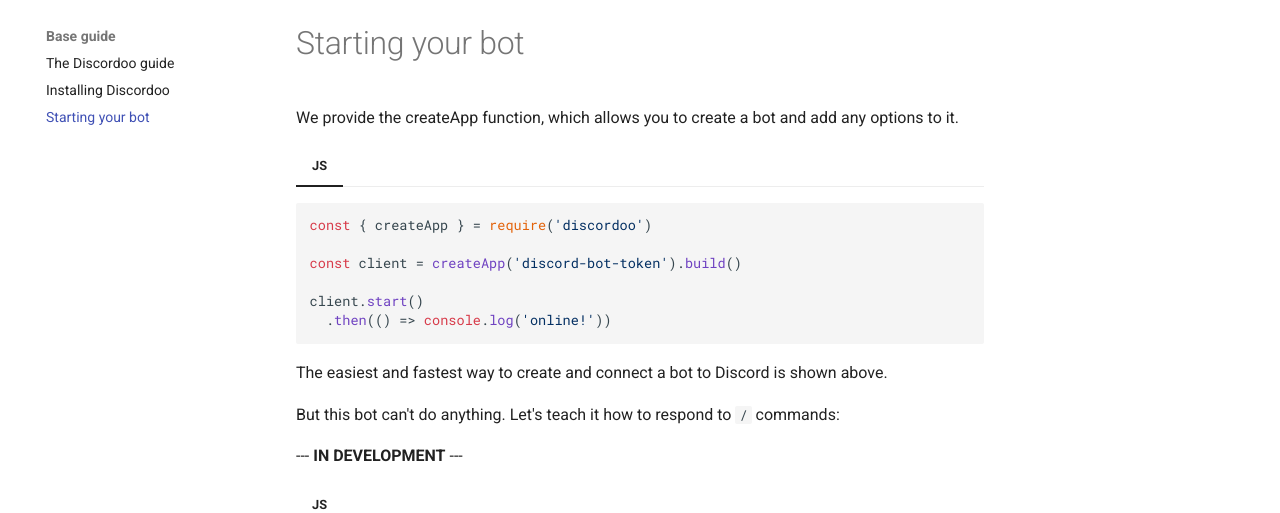
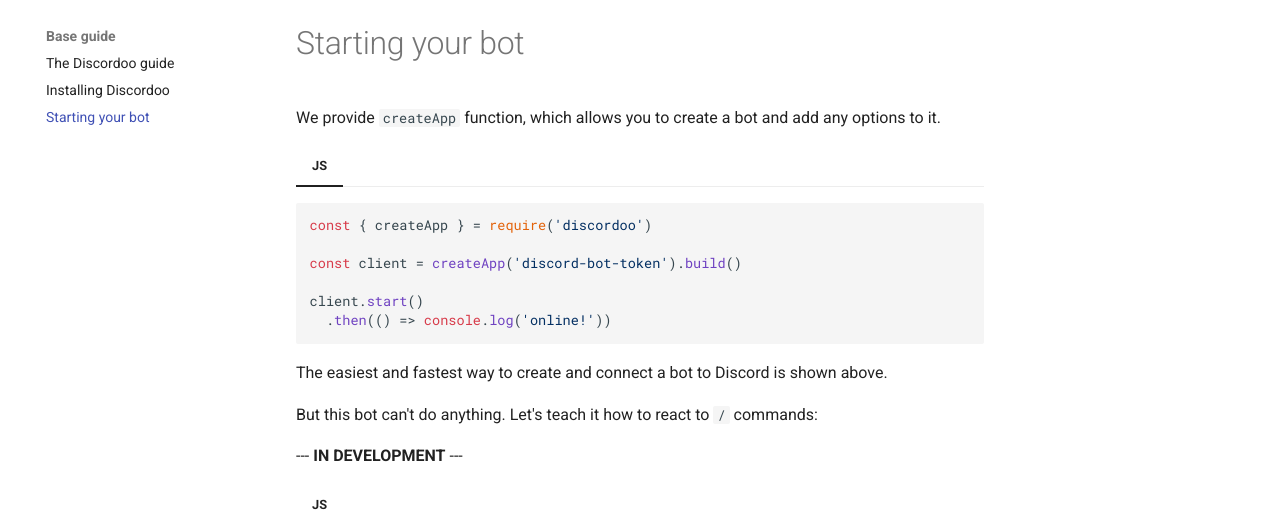
Before and after one commit to ddoodev/guide, an MkDocs documentation site: the page built from docs/base-guide/starting.md, in a window 1280 px wide and 1297 px high. Shown: the part 123-636 px from the top of the window. Built offline with MkDocs 1.6.1 and Material for MkDocs 9.7.7, drawn with Linux system fonts in a browser that asks for light colours; nearby versions of some CDN libraries.

Commit message:
fix(base-guide): stylistic  stuff in starting.md

````diff
--- a/docs/base-guide/starting.md
+++ b/docs/base-guide/starting.md
@@ -1,5 +1,5 @@
 # Starting your bot
-We provide the createApp function, which allows you to create a bot and add any options to it.
+We provide `createApp` function, which allows you to create a bot and add any options to it.
 
 === "JS"
 ```js
@@ -12,7 +12,7 @@ client.start()
 ```
 The easiest and fastest way to create and connect a bot to Discord is shown above.
 
-But this bot can't do anything. Let's teach it how to respond to `/` commands:
+But this bot can't do anything. Let's teach it how to react to `/` commands:
 
 --- **IN DEVELOPMENT** ---
 
````
